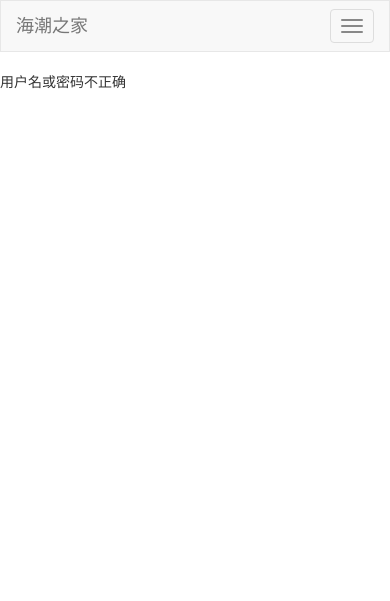
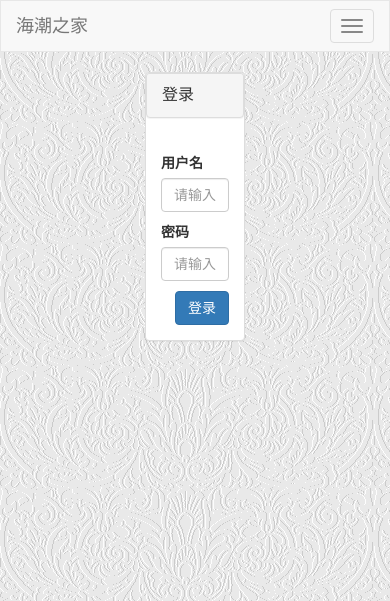
Before and after one commit to lhcxnqm/MySite, a Django app: page /login/ in a window 390 px wide. Shown: the top 601 px of the page. Run offline with Django 3.2, Linux system fonts and the light colour scheme; data comes from the database, SQL or seed files in the repository; both versions use the stored data as it was after the commit; some libraries are stand-ins or nearby versions.

Commit message:
登录注册功能的实现

```diff
--- /dev/null
+++ b/MySite/forms.py
@@ -0,0 +1,52 @@
+from django import forms
+from django.contrib import auth
+from django.contrib.auth.models import User
+
+#设计Form登陆框
+class LoginForm(forms.Form):
+    username=forms.CharField(label='用户名',widget=forms.TextInput(\
+                            attrs={'class':'form-control','placeholder':'请输入用户名'}))
+    password=forms.CharField(label='密码',widget=forms.PasswordInput(\
+                            attrs={'class':'form-control','placeholder':'请输入密码'}))
+
+    def clean(self):
+        username=self.cleaned_data['username']
+        password=self.cleaned_data['password']
+        user=auth.authenticate(username=username,password=password)
+        if user is None:
+            raise forms.ValidationError('用户名或密码不正确')
+        else:
+            self.cleaned_data['user']=user
+
+        return self.cleaned_data
+
+
+#设计Form注册框
+class RegisterForm(forms.Form):
+    username=forms.CharField(label='用户名',max_length=15,min_length=6,widget=forms.TextInput(\
+                            attrs={'class':'form-control','placeholder':'请输入用户名'}))
+    password=forms.CharField(label='密码',min_length=6,widget=forms.PasswordInput(\
+                            attrs={'class': 'form-control', 'placeholder': '请输入密码'}))
+    password_again = forms.CharField(label='密码确认',min_length=6,widget=forms.PasswordInput(\
+        attrs={'class': 'form-control', 'placeholder': '请再次输入密码'}))
+    email = forms.EmailField(label='邮箱',widget=forms.EmailInput(\
+                            attrs={'class': 'form-control', 'placeholder': '请输入邮箱'}))
+
+    def clean_username(self):
+        username=self.cleaned_data['username']
+        if User.objects.filter(username=username).exists():
+            raise forms.ValidationError('用户名已存在')
+        return username
+
+    def clean_email(self):
+        email = self.cleaned_data['email']
+        if User.objects.filter(email=email).exists():
+            raise forms.ValidationError('邮箱已存在')
+        return email
+
+    def clean_password_again(self):
+        password=self.cleaned_data['password']
+        password_again = self.cleaned_data['password_again']
+        if password != password_again:
+            raise forms.ValidationError("两次输入的密码不一致")
+        return password_again
--- a/MySite/urls.py
+++ b/MySite/urls.py
@@ -27,5 +27,6 @@ urlpatterns = [
     #这是用来在后台编辑框内添加图片用的
     path('ckeditor',include('ckeditor_uploader.urls')),
     path('login/',views.login),
+    path('register/',views.register),
     path('comment/',include(comment.urls)),
 ] + static(settings.MEDIA_URL,document_root=settings.MEDIA_ROOT)
--- a/MySite/views.py
+++ b/MySite/views.py
@@ -3,6 +3,8 @@ from MyStatistics.utils import get_seven_days_read_data
 from django.contrib.contenttypes.models import ContentType
 from blog.models import Blog
 from django.contrib import auth
+from .forms import LoginForm,RegisterForm
+from django.contrib.auth.models import User
 
 def mysite(request):
     blog_content_type=ContentType.objects.get_for_model(Blog)
@@ -11,13 +13,31 @@ def mysite(request):
     return render(request,"index.html",{'read_nums':read_nums,'dates':dates})
 
 def login(request):
-    username=request.POST.get('username','')
-    password=request.POST.get('password','')
-    user=auth.authenticate(request,username=username,password=password)
-    referer=request.META.get('HTTP_REFERER','/')    #若登录成功则返回该页面，反之跳到首页
-    if user is not None:
-        auth.login(request,user)
-        #登录成功则跳转到首页
-        return redirect(referer)
+    if request.method=='POST':
+        login_form = LoginForm(request.POST)
+        if login_form.is_valid():
+            user=login_form.cleaned_data['user']
+            auth.login(request,user)
+            return redirect(request.GET.get('from'))    # 登陆成功则返回到原来的文章页面
     else:
-        return render(request,'error.html',{'message':'用户名或密码不正确'})
+        login_form=LoginForm()
+
+    return render(request,"login.html",{'login_form':login_form})
+
+def register(request):
+    if request.method=='POST':
+        register_form=RegisterForm(request.POST)
+        if register_form.is_valid():
+            username=register_form.cleaned_data['username']
+            email=register_form.cleaned_data['email']
+            password=register_form.cleaned_data['password']
+            user=User.objects.create_user(username,email,password)
+            user.save()
+            #注册成功后进行登录
+            user=auth.authenticate(username=username,password=password)
+            auth.login(request,user)
+            return redirect(request.GET.get('from'))
+    else:
+        register_form=RegisterForm()
+
+    return render(request,'register.html',{'register_form':register_form})
--- a/blog/templates/base.html
+++ b/blog/templates/base.html
@@ -6,7 +6,7 @@
     <link rel="stylesheet" href="/static/bootstrap-3.3.7/css/bootstrap.min.css">
     {% block header %}{% endblock %}
 </head>
-<body>
+<body background="/media/background01.gif">
     {#  这是用来控制上方导航栏的  #}
     <div class="navbar navbar-default" role="navigation">
         <div class="container-fluid">
@@ -23,7 +23,9 @@
                 <ul class="nav navbar-nav">
                     {#        通过填补block块使得进入某个页面时处于active状态        #}
                     <li class="{% block nav_index_active %}{% endblock %}"><a href="/">首页</a></li>
-                    <li class="{% block nav_blog_active %}{% endblock %}"><a href="/blog/">博客</a></li>
+                    <li class="{% block nav_blog_active %}{% endblock %}"><a href="/blog">博客</a></li>
+                    <li class="{% block nav_login_active %}{% endblock %}"><a href="/login">登录</a></li>
+                    <li class="{% block nav_register_active %}{% endblock %}"><a href="/register">注册</a></li>
                 </ul>
             </div>
         </div>
--- a/templates/login.html
+++ b/templates/login.html
@@ -1,10 +1,34 @@
-<!DOCTYPE html>
-<html lang="en">
-<head>
-    <meta charset="UTF-8">
-    <title>Title</title>
-</head>
-<body>
+{% extends 'base.html' %}
 
-</body>
-</html>
+{% block title %}登陆页面{% endblock %}
+
+{% block content %}
+
+    {#    登陆界面容器#}
+    <div class="container">
+        <div class="row">
+            <div class="col-xs-4 col-xs-offset-4">
+                <div class="panel panel-default">
+                    <div class="panel panel-heading"><div class="panel-title">登录</div></div>
+                    <div class="panel-body">
+                        <form action="" method="post">
+                            {% if user.is_authenticated %}
+                                当前已有用户登录
+                            {% else %}
+                                {% csrf_token %}
+                                {% for field in login_form %}
+                                    <label for="{{ field.id_for_label }}">{{ field.label }}</label>
+                                    {{ field }}
+                                    <p class="text-danger">{{ field.errors.as_text }}</p>
+                                {% endfor %}
+                                <span class="pull-left text-danger">{{ login_form.non_field_errors }}</span>
+                                <input type="submit" value="登录" class="btn btn-primary pull-right">
+                            {% endif %}
+                        </form>
+                    </div>
+                </div>
+            </div>
+        </div>
+    </div>
+
+{% endblock %}
```
Also changed, not shown: blog/templates/detail.html (+3 -9 lines), templates/register.html (added, +30 -0 lines), db.sqlite3, media/background01.gif (added).
